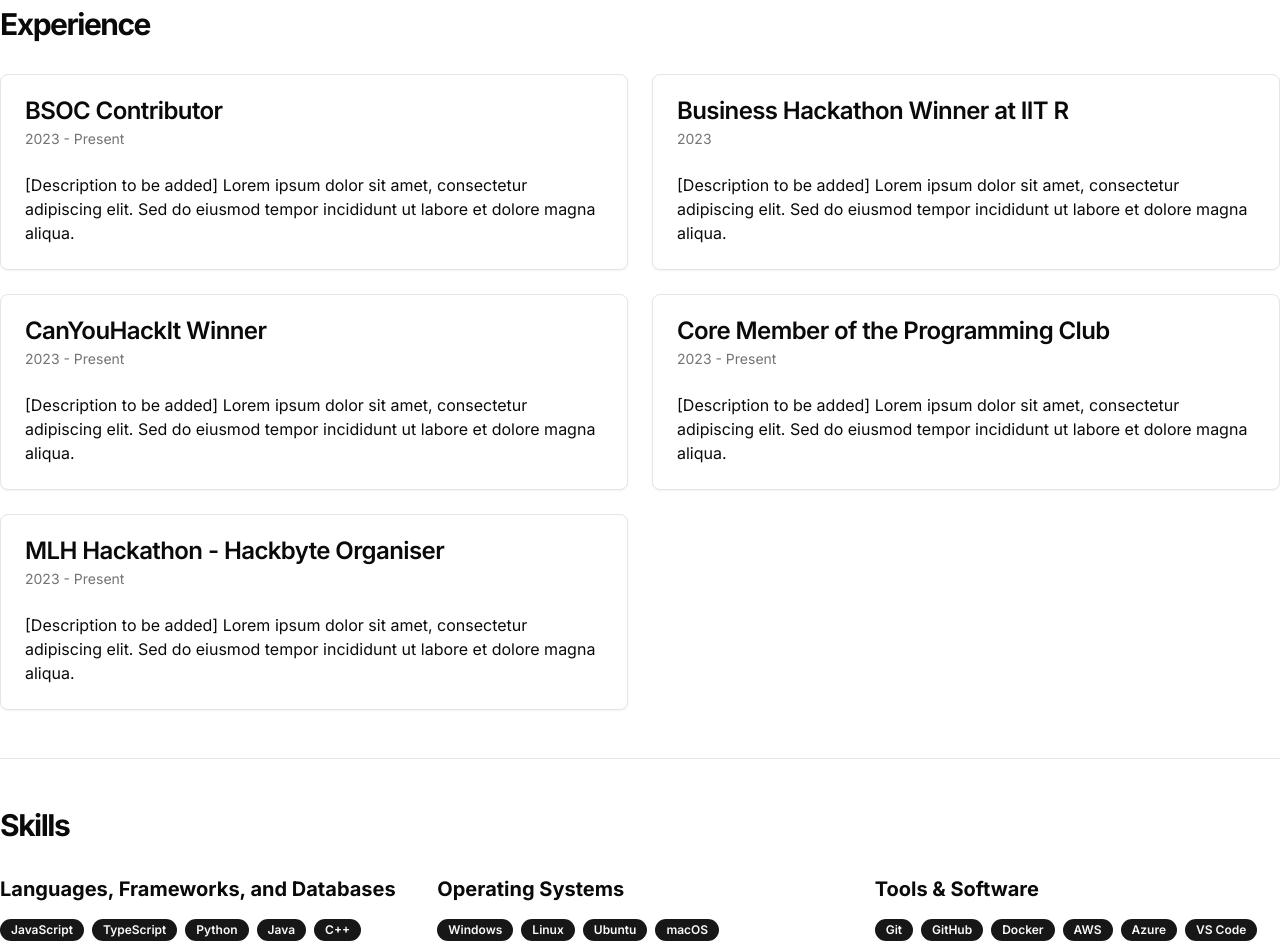
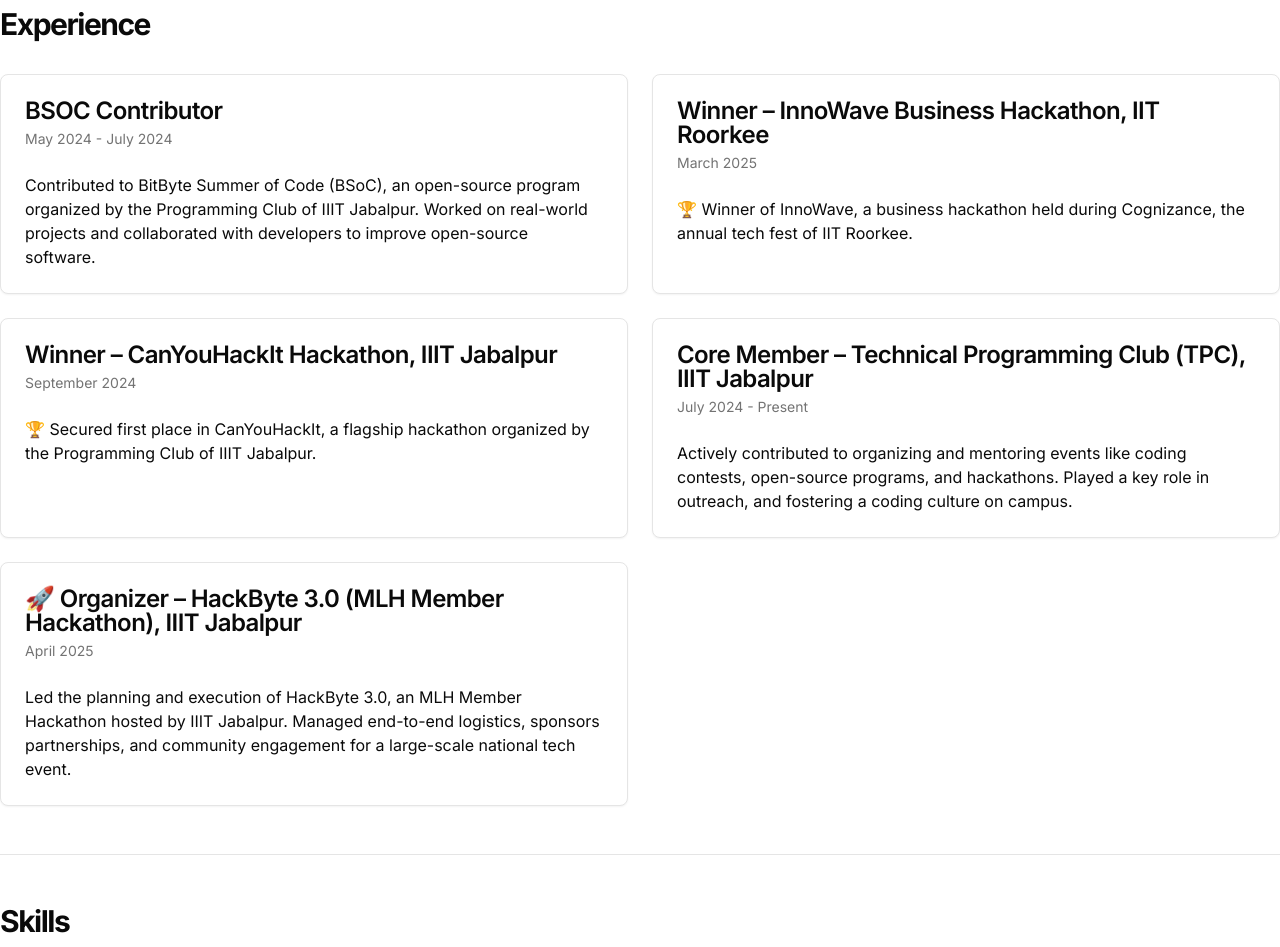
Before and after one commit to sarthakyeole/sarthak256Portfolio, a Next.js app: page / in a window 1280 px wide. Shown: the part 1380-2327 px from the top of the page. Built offline with nearby package versions, Linux system fonts and the light colour scheme.

Commit message:
updated information

```diff
--- a/app/page.tsx
+++ b/app/page.tsx
@@ -191,60 +191,58 @@ export default function Home() {
             <Card>
               <CardHeader>
                 <CardTitle>BSOC Contributor</CardTitle>
-                <CardDescription>2023 - Present</CardDescription>
+                <CardDescription>May 2024 - July 2024</CardDescription>
               </CardHeader>
               <CardContent>
                 <p>
-                  [Description to be added] Lorem ipsum dolor sit amet, consectetur adipiscing elit. Sed do eiusmod
-                  tempor incididunt ut labore et dolore magna aliqua.
+                  Contributed to BitByte Summer of Code (BSoC), an open-source program organized by the Programming Club of IIIT Jabalpur.
+                  Worked on real-world projects and collaborated with developers to improve open-source software.
                 </p>
               </CardContent>
             </Card>
             <Card>
               <CardHeader>
-                <CardTitle>Business Hackathon Winner at IIT R</CardTitle>
-                <CardDescription>2023</CardDescription>
+                <CardTitle>Winner – InnoWave Business Hackathon, IIT Roorkee </CardTitle>
+                <CardDescription>March 2025</CardDescription>
               </CardHeader>
               <CardContent>
                 <p>
-                  [Description to be added] Lorem ipsum dolor sit amet, consectetur adipiscing elit. Sed do eiusmod
-                  tempor incididunt ut labore et dolore magna aliqua.
+                  🏆 Winner of InnoWave, a business hackathon held during Cognizance, the annual tech fest of IIT Roorkee.
                 </p>
               </CardContent>
             </Card>
             <Card>
               <CardHeader>
-                <CardTitle>CanYouHackIt Winner</CardTitle>
-                <CardDescription>2023 - Present</CardDescription>
+                <CardTitle>Winner – CanYouHackIt Hackathon, IIIT Jabalpur</CardTitle>
+                <CardDescription>September 2024</CardDescription>
               </CardHeader>
               <CardContent>
                 <p>
-                  [Description to be added] Lorem ipsum dolor sit amet, consectetur adipiscing elit. Sed do eiusmod
-                  tempor incididunt ut labore et dolore magna aliqua.
+                  🏆 Secured first place in CanYouHackIt, a flagship hackathon organized by the Programming Club of IIIT Jabalpur.
                 </p>
               </CardContent>
             </Card>
             <Card>
               <CardHeader>
-                <CardTitle>Core Member of the Programming Club</CardTitle>
-                <CardDescription>2023 - Present</CardDescription>
+                <CardTitle>Core Member – Technical Programming Club (TPC), IIIT Jabalpur</CardTitle>
+                <CardDescription>July 2024 - Present</CardDescription>
               </CardHeader>
               <CardContent>
                 <p>
-                  [Description to be added] Lorem ipsum dolor sit amet, consectetur adipiscing elit. Sed do eiusmod
-                  tempor incididunt ut labore et dolore magna aliqua.
+                  Actively contributed to organizing and mentoring events like coding contests, open-source programs, and hackathons.
+                  Played a key role in outreach, and fostering a coding culture on campus.
                 </p>
               </CardContent>
             </Card>
             <Card>
               <CardHeader>
-                <CardTitle>MLH Hackathon - Hackbyte Organiser</CardTitle>
-                <CardDescription>2023 - Present</CardDescription>
+                <CardTitle>🚀 Organizer – HackByte 3.0 (MLH Member Hackathon), IIIT Jabalpur</CardTitle>
+                <CardDescription>April 2025</CardDescription>
               </CardHeader>
               <CardContent>
                 <p>
-                  [Description to be added] Lorem ipsum dolor sit amet, consectetur adipiscing elit. Sed do eiusmod
-                  tempor incididunt ut labore et dolore magna aliqua.
+                  Led the planning and execution of HackByte 3.0, an MLH Member Hackathon hosted by IIIT Jabalpur.
+                  Managed end-to-end logistics, sponsors partnerships, and community engagement for a large-scale national tech event.
                 </p>
               </CardContent>
             </Card>
@@ -263,6 +261,7 @@ export default function Home() {
                 <Badge>Python</Badge>
                 <Badge>Java</Badge>
                 <Badge>C++</Badge>
+                <Badge>C</Badge>
                 <Badge>Node.js</Badge>
                 <Badge>Express</Badge>
                 <Badge>React</Badge>
@@ -270,6 +269,7 @@ export default function Home() {
                 <Badge>MongoDB</Badge>
                 <Badge>PostgreSQL</Badge>
                 <Badge>MySQL</Badge>
+                <Badge>GO</Badge>
               </div>
             </div>
             <div>
@@ -278,7 +278,6 @@ export default function Home() {
                 <Badge>Windows</Badge>
                 <Badge>Linux</Badge>
                 <Badge>Ubuntu</Badge>
-                <Badge>macOS</Badge>
               </div>
             </div>
             <div>
@@ -286,12 +285,10 @@ export default function Home() {
               <div className="flex flex-wrap gap-2">
                 <Badge>Git</Badge>
                 <Badge>GitHub</Badge>
-                <Badge>Docker</Badge>
-                <Badge>AWS</Badge>
-                <Badge>Azure</Badge>
                 <Badge>VS Code</Badge>
                 <Badge>Postman</Badge>
                 <Badge>Figma</Badge>
+                <Badge>Firebase</Badge>
               </div>
             </div>
           </div>
```
